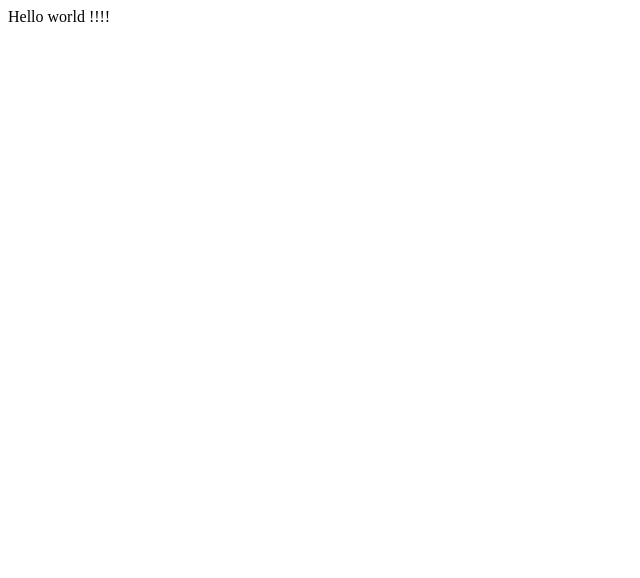
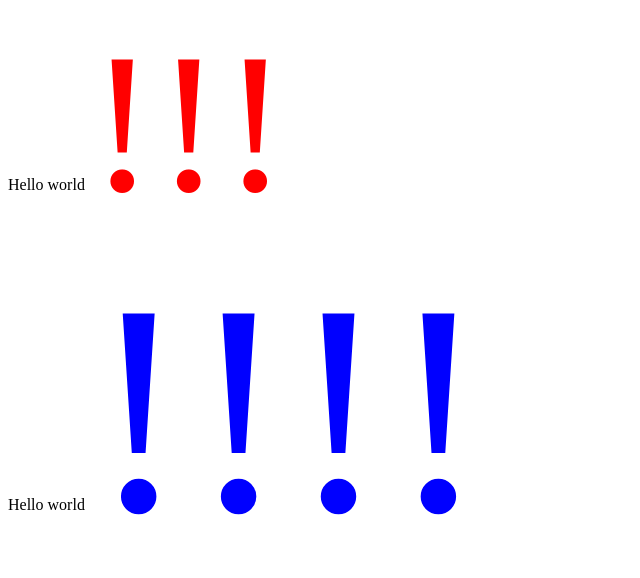
Before and after one commit to yagi815/javascriptweb, a plain HTML site: page WebContent/csstest.html in a window 1280 px wide. Shown: the whole page, without its empty margins (0-640 px from the left). Drawn offline with Linux system fonts and the light colour scheme.

Commit message:
mod csstest

```diff
--- a/WebContent/csstest.html
+++ b/WebContent/csstest.html
@@ -3,8 +3,18 @@
 <head>
 <meta charset="UTF-8">
 <title>Insert title here</title>
-</head style=color:red">
+
+<style >
+	span {
+	color:red;
+	font-size:200px;
+}
+</style>
+
+
+</head>
 <body>
-	Hello world <span stype="color:blue; font-size: 300px">!!!!</span>
+	Hello world <span>!!!</span><br>
+	Hello world <span style="color:blue; font-size: 300px">!!!!</span>
 </body>
 </html>
```
